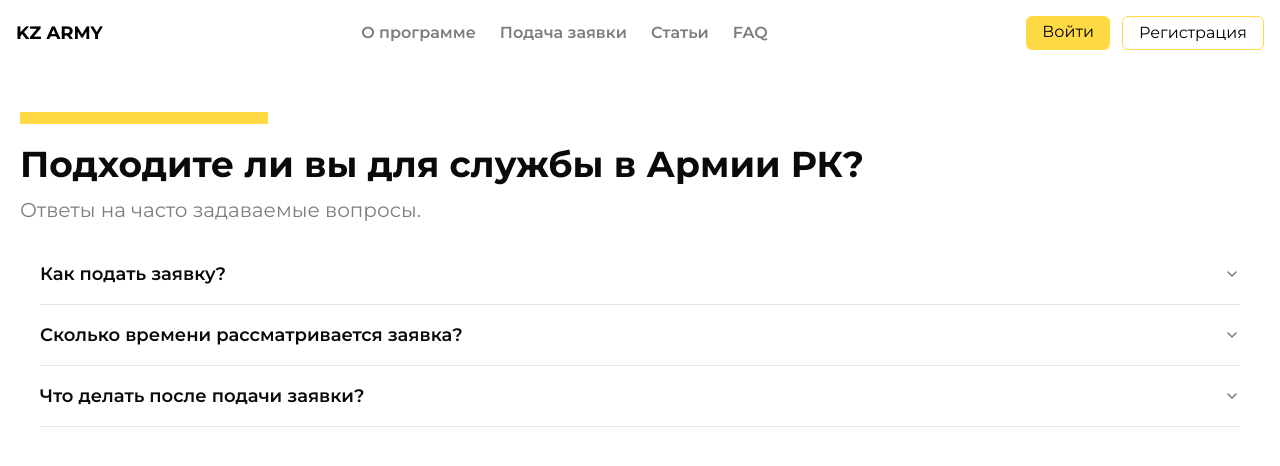
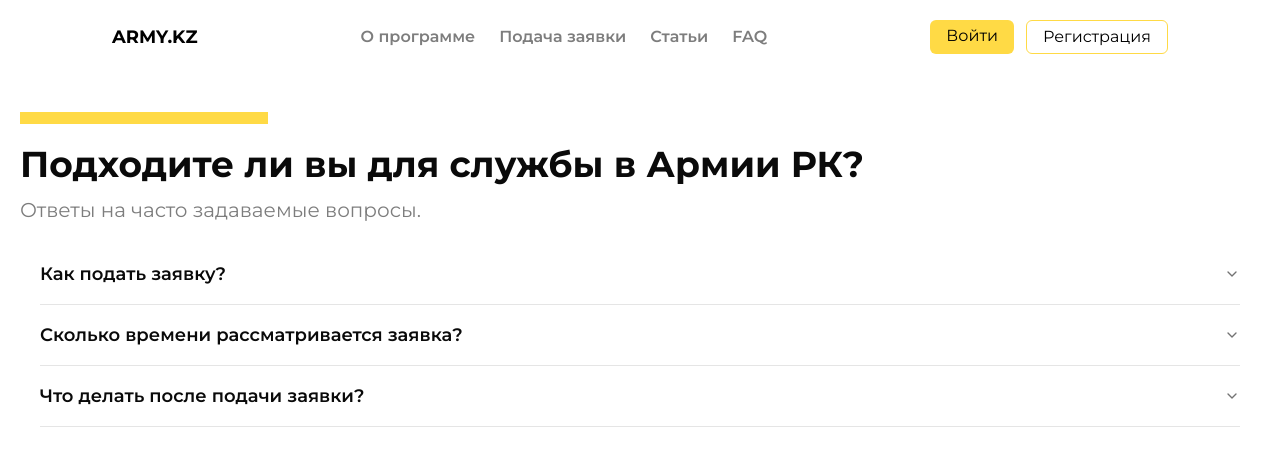
Before and after one commit to d1maash/kz-army, a Next.js app: page /faq in a window 1280 px wide. Shown: the top 466 px of the page. Built offline with nearby package versions, Linux system fonts and the light colour scheme.

Commit message:
minor changes

```diff
--- a/src/components/Navbar.tsx
+++ b/src/components/Navbar.tsx
@@ -13,9 +13,9 @@ const Navbar = ({ isHome }: { isHome?: boolean }) => {
     }
 
     return (
-        <nav className="absolute top-0 left-0 w-full flex justify-between items-center p-4 z-10">
+        <nav className="absolute top-0 left-0 w-full flex justify-between items-center p-5 lg:px-20 xl:px-28 z-10">
             {/* Logo */}
-            <div className={`font-bold text-lg ${isHome ? 'text-white' : 'text-black'}`}>KZ ARMY</div>
+            <Link href="/" className={`font-bold text-lg ${isHome ? 'text-white' : 'text-black'}`}>ARMY.KZ</Link>
 
             {/* Desktop Links */}
             <div className={`hidden md:flex gap-6 font-semibold ${isHome ? 'text-custom-yellow' : 'text-[#7D7D7D]'}`}>
@@ -48,7 +48,7 @@ const Navbar = ({ isHome }: { isHome?: boolean }) => {
 
                 {/* Mobile Links */}
                 <div className="flex flex-col items-center justify-center h-full gap-8 text-custom-yellow font-semibold">
-                    <Link href="#" onClick={toggleMenu}>
+                    <Link href="/" onClick={toggleMenu}>
                         О программе
                     </Link>
                     <Link href="#" onClick={toggleMenu}>
@@ -57,7 +57,7 @@ const Navbar = ({ isHome }: { isHome?: boolean }) => {
                     <Link href="#" onClick={toggleMenu}>
                         Статьи
                     </Link>
-                    <Link href="#" onClick={toggleMenu}>
+                    <Link href="/faq" onClick={toggleMenu}>
                         FAQ
                     </Link>
                     <div className="flex gap-3 mt-6">
```
